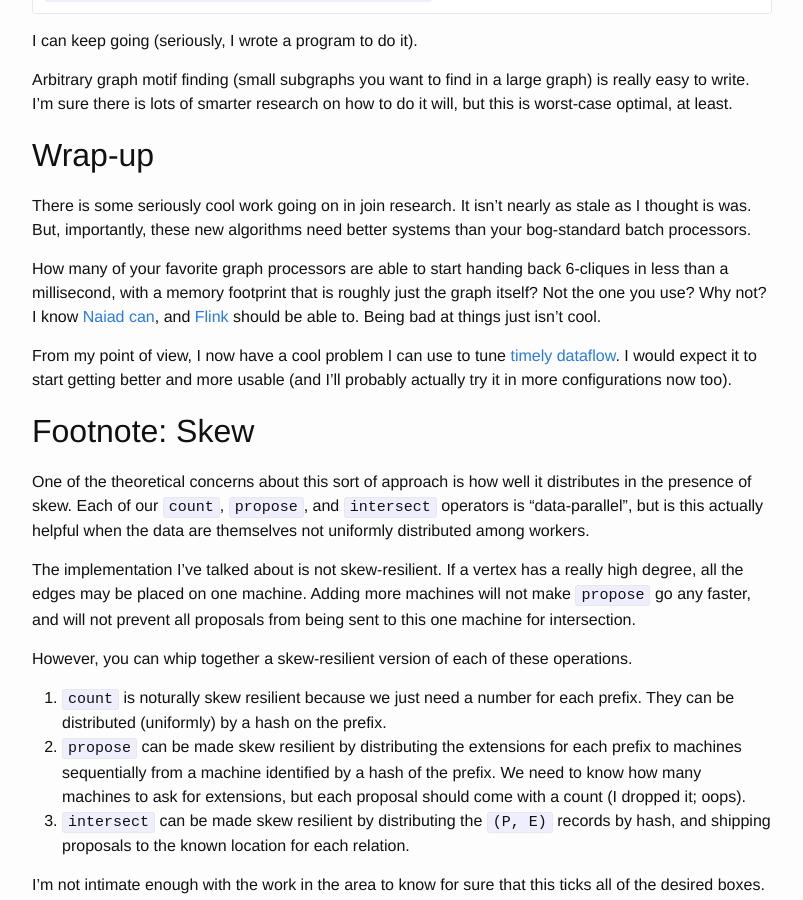
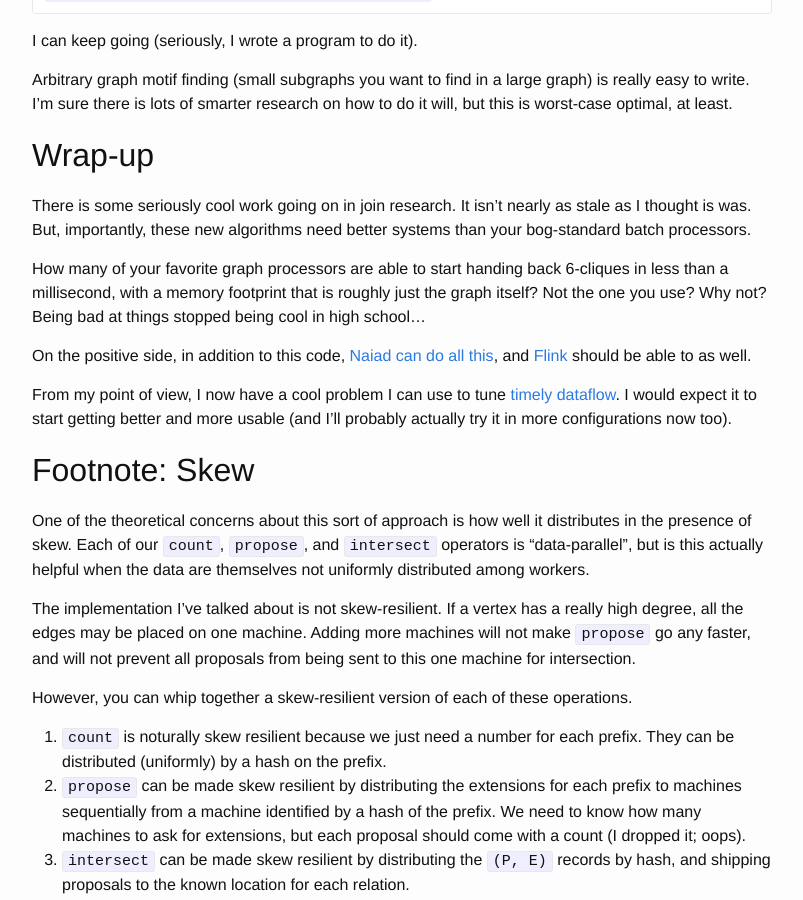
Before and after one commit to frankmcsherry/frankmcsherry.github.io, a Jekyll site: the page built from _posts/2015-04-10-genericjoin.md, in a window 1280 px wide and 900 px high, scrolled down 10514 px. Shown: the whole window, without its empty margins (238-1041 px from the left). Built offline with Jekyll 4.4.1, drawn with Linux system fonts in a browser that asks for light colours; formulas are drawn with MathJax 3.

Commit message:
less-embarrasing edit

```diff
--- a/_posts/2015-04-10-genericjoin.md
+++ b/_posts/2015-04-10-genericjoin.md
@@ -421,7 +421,9 @@ Arbitrary graph motif finding (small subgraphs you want to find in a large graph
 There is some seriously cool work going on in join research. It isn't nearly as stale as I thought is was.
 But, importantly, these new algorithms need better systems than your bog-standard batch processors.
 
-How many of your favorite graph processors are able to start handing back 6-cliques in less than a millisecond, with a memory footprint that is roughly just the graph itself? Not the one you use? Why not? I know [Naiad can](https://github.com/MicrosoftResearch/NaiadSamples/tree/master/Join), and [Flink](https://flink.apache.org) should be able to. Being bad at things just isn't cool.
+How many of your favorite graph processors are able to start handing back 6-cliques in less than a millisecond, with a memory footprint that is roughly just the graph itself? Not the one you use? Why not? Being bad at things stopped being cool in high school...
+
+On the positive side, in addition to this code, [Naiad can do all this](https://github.com/MicrosoftResearch/NaiadSamples/tree/master/Join), and [Flink](https://flink.apache.org) should be able to as well.
 
 From my point of view, I now have a cool problem I can use to tune [timely dataflow](https://github.com/frankmcsherry/timely-dataflow). I would expect it to start getting better and more usable (and I'll probably actually try it in more configurations now too).
 
```
Also changed, not shown: 2 other files.
